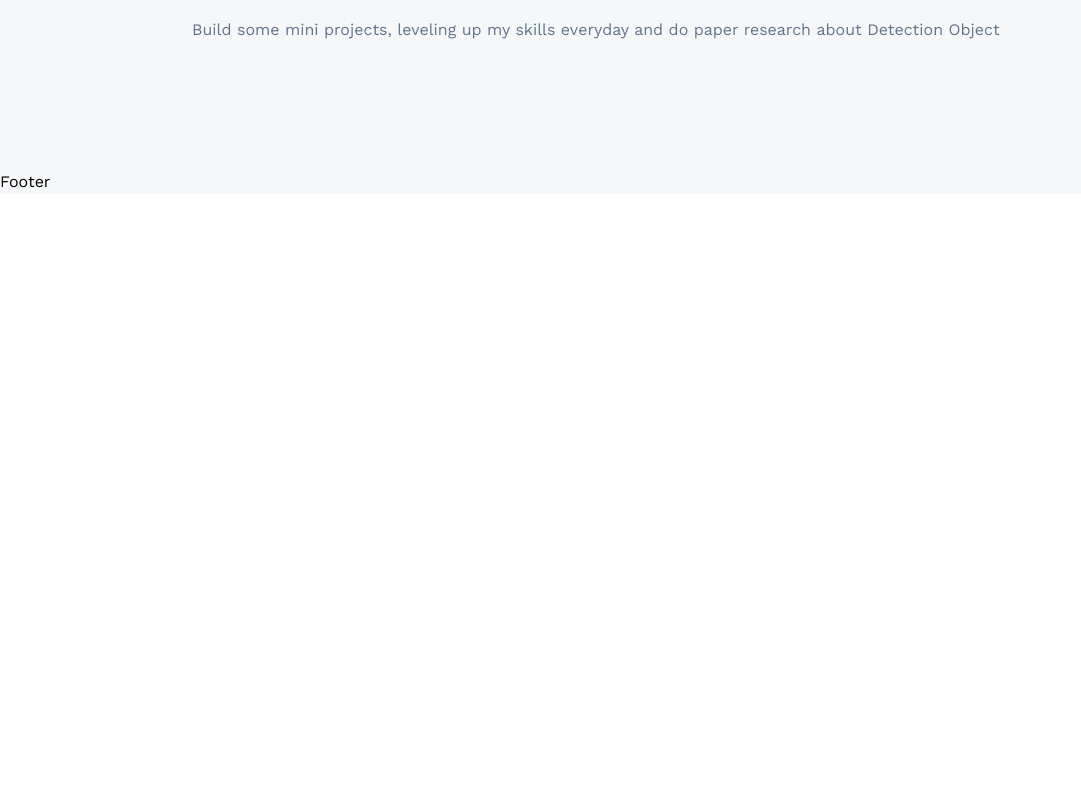
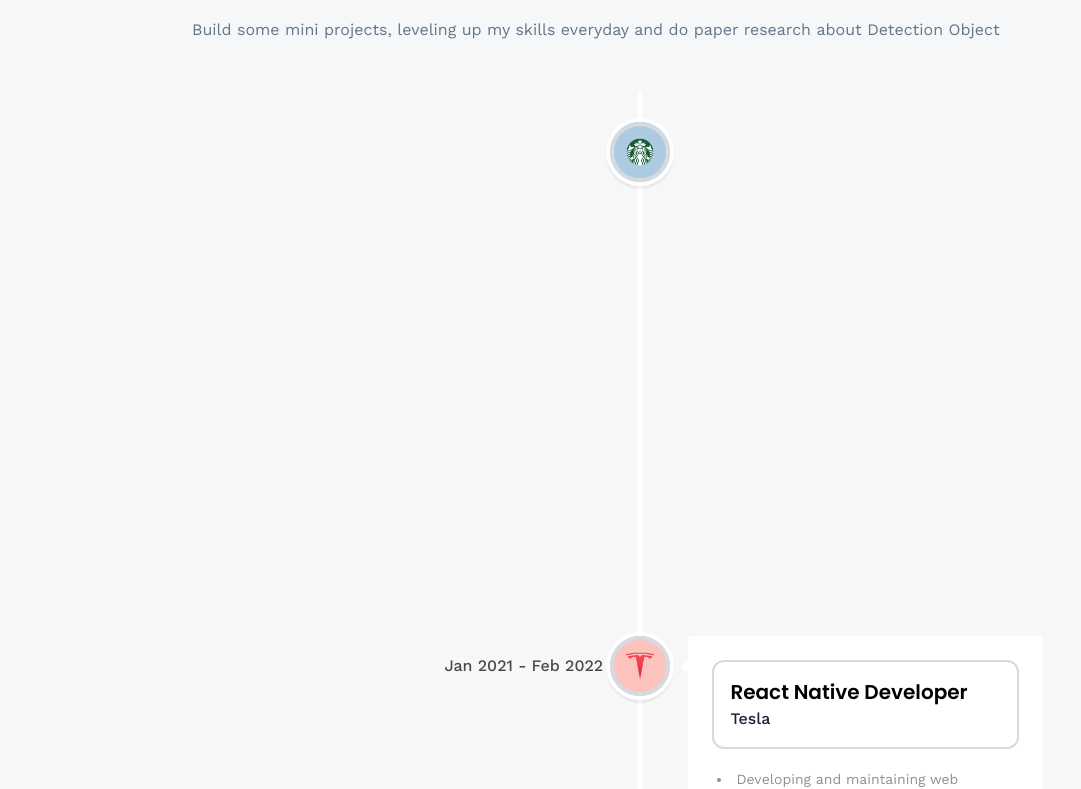
Before and after one commit to CommunityDevHub/Web-AppUI-Modern-, a React (Vite) app: page /about in a window 1280 px wide. Shown: the part 896-1685 px from the top of the page, without its empty margins (0-1081 px from the left). Before the commit the page ends 1090 px from the top, so only its background shows below. Built offline with nearby package versions, Linux system fonts and the light colour scheme.

Commit message:
update:Add->FixStyleAbout

```diff
--- a/src/pages/About.tsx
+++ b/src/pages/About.tsx
@@ -59,6 +59,56 @@ const About = () => {
                             Build some mini projects, leveling up my skills everyday and do paper research about Detection Object
                         </p>
                     </div>
+
+                    <div className='mt-12 flex'>
+                        <VerticalTimeline>
+                            {experiences.map((experience) => (
+                                <VerticalTimelineElement
+                                    key={experience.company_name}
+                                    date={experience.date}
+                                    iconStyle={{ background: experience.iconBg }}
+                                    icon={
+                                        <div className='flex justify-center items-center w-full h-full cursor-pointer border-4 rounded-full'>
+                                            <img
+                                                src={experience.icon}
+                                                alt={experience.company_name}
+                                                className='w-[60%] h-[60%] object-contain'
+                                            />
+                                        </div>
+                                    }
+                                    contentStyle={{
+                                        borderBottom: "8px",
+                                        borderStyle: "solid",
+                                        borderBottomColor: experience.iconBg,
+                                        boxShadow: "none",
+                                    }}
+                                >
+                                    <div className="border-2 p-4 rounded-xl">
+                                        <h3 className='text-black text-xl font-poppins font-semibold'>
+                                            {experience.title}
+                                        </h3>
+                                        <p
+                                            className='text-black-500 font-medium text-base'
+                                            style={{ margin: 0 }}
+                                        >
+                                            {experience.company_name}
+                                        </p>
+                                    </div>
+
+                                    <ul className='my-5 list-disc ml-5 space-y-2'>
+                                        {experience.points.map((point, index) => (
+                                            <li
+                                                key={`experience-point-${index}`}
+                                                className='text-black-500/50 font-normal pl-1 text-sm'
+                                            >
+                                            {point}
+                                            </li>
+                                        ))}
+                                    </ul>
+                                </VerticalTimelineElement>
+                            ))}
+                        </VerticalTimeline>
+                    </div>
                 </div>
             </section>
         </>
```
